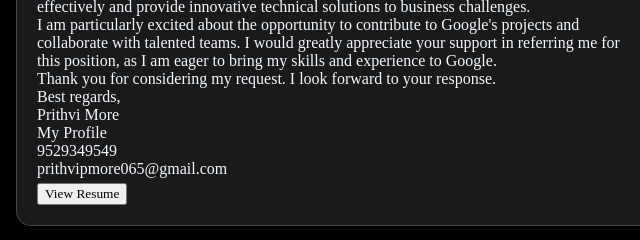
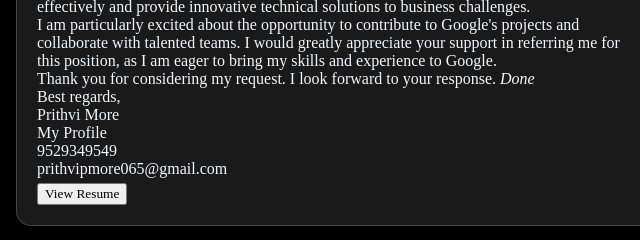
Before and after one commit to LuciferMorningstar33/Gift, a plain HTML site: page index.html in a window 1280 px wide. Shown: the part 487-727 px from the top of the page, 304-944 px from the left. Drawn offline with Linux system fonts and the light colour scheme; some packages are replaced by stand-ins of ours; a script that the page names is missing.

Commit message:
commited!

```diff
--- a/index.html
+++ b/index.html
@@ -22,7 +22,7 @@
 
                 I am particularly excited about the opportunity to contribute to Google&#39;s projects and collaborate with talented teams. I would greatly appreciate your support in referring me for this position, as I am eager to bring my skills and experience to Google. <br>
 
-                Thank you for considering my request. I look forward to your response. <br>
+                Thank you for considering my request. I look forward to your response. <i>Done</i> <br>
 
                 Best regards, <br>
 
```
